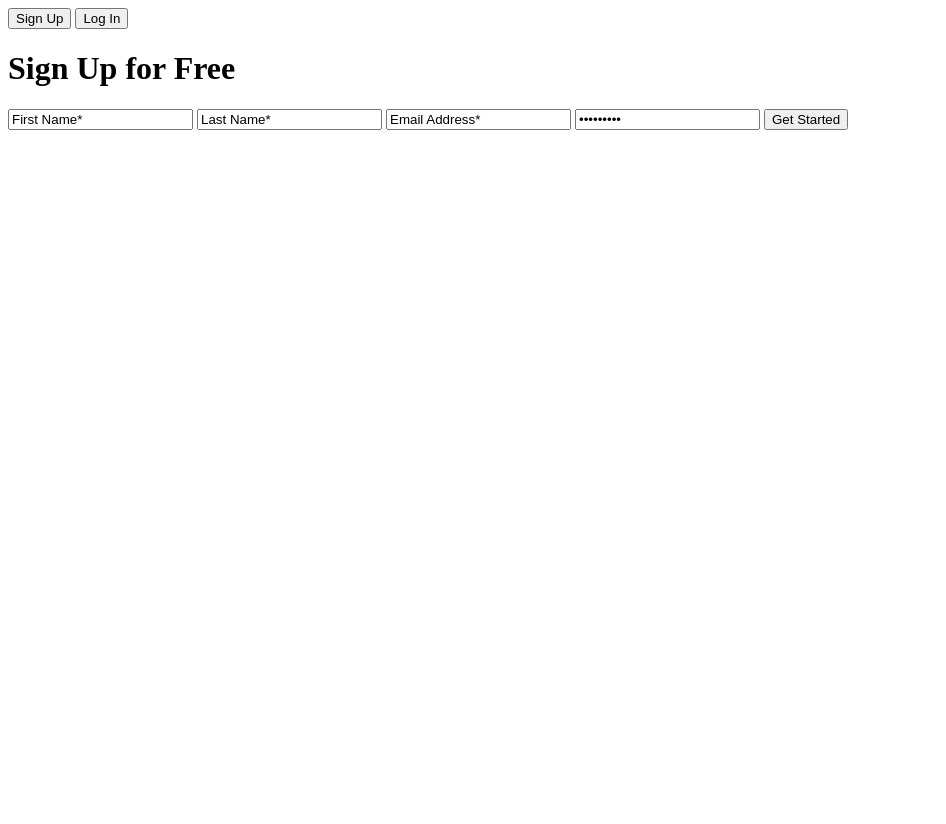
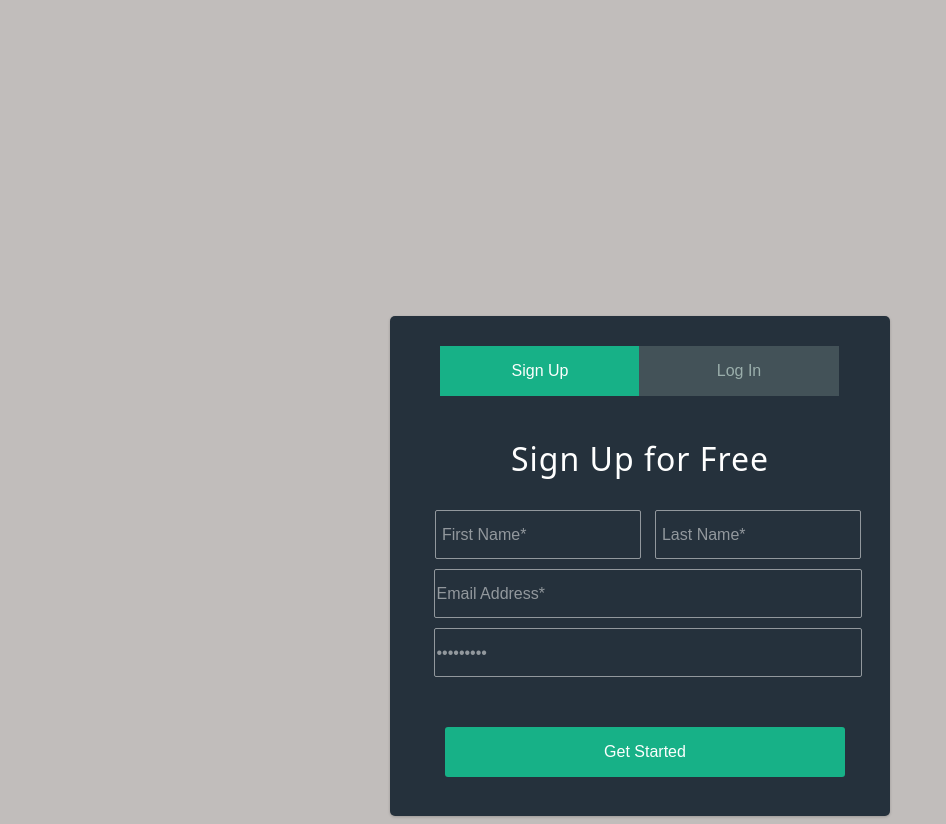
Before and after one commit to gingerlee/forms, a plain HTML site: page index.html in a window 1280 px wide. Shown: the whole page, without its empty margins (0-946 px from the left). Before the commit the page ends 800 px from the top, so only its background shows below. Drawn offline with Linux system fonts and the light colour scheme.

Commit message:
create sign up form

```diff
--- a/css/styles.css
+++ b/css/styles.css
@@ -0,0 +1,108 @@
+body {
+  background-color: #c1bdbb;
+  box-sizing: border-box;
+}
+
+.wrap {
+  margin: 0 auto;
+  margin-top: 25%;
+  background-color: #25313c;
+  height: 500px;
+  width: 500px;
+  border-radius: 5px;
+  box-shadow: 0 1px 3px rgba(0, 0, 0, 0.2);
+  position: relative;
+  overflow: hidden;
+}
+
+button:focus, button:hover {
+  outline: none;
+}
+
+.top-buttons {
+  display: block;
+  position: absolute;
+  height: 20%;
+  width: 100%;
+}
+
+.top-buttons button {
+  height: 50px;
+  width: 200px;
+}
+
+#sign-up-button {
+  margin-left: 50px;
+  margin-top: 30px;
+  margin-right: -5px;
+  background-color:#17b187;
+  border: none;
+  color: #fcfefd;
+  font-size: 1em;
+}
+
+#log-in-button {
+  background-color: #435258;
+  border: none;
+  color: #9aaeab;
+  font-size: 1em;
+}
+
+.form-body {
+  position: absolute;
+  height: 80%;
+  top: 20%;
+  text-align: center;
+}
+
+h1 {
+  color: #fff;
+  font-family: system-ui;
+  letter-spacing: 1px;
+  font-weight: normal;
+  margin-bottom: 30px;
+}
+
+input {
+  height: 45px;
+  width: 200px;
+  border: 1px solid #92989d;
+  background-color: #25313c;
+  color: #92989d;
+  font-size: 1em;
+  margin-left: 15px;
+  border-radius: 2px;
+}
+
+input:focus {
+  background: rgba(0,0,0,.2);
+  outline: none;
+}
+
+#email {
+  width: 422px;
+  margin-top: 10px;
+}
+
+#password {
+  width: 422px;
+  margin-top: 10px;
+}
+
+#get-started {
+  display: block;
+  margin-top: 25px;
+  width: 80%;
+  height: 50px;
+  border-radius: 3px;
+  background-color: #17b187;
+  border: none;
+  font-size: 1em;
+  color: #fcfefd;
+  margin-left: 55px;
+  margin-top: 50px;
+}
+
+#first-name {
+  margin-right: -5px;
+}
--- a/index.html
+++ b/index.html
@@ -2,22 +2,26 @@
 <html>
   <head>
     <meta charset="utf-8">
+    <link rel="stylesheet" href="css/styles.css">
     <title>Form Practice</title>
   </head>
   <body>
     <div class="wrap">
       <form>
+        <div class="top-buttons">
           <button type="button" name="sign-up-button" id="sign-up-button">Sign Up</button>
           <button type="button" name="log-in-button" id="log-in-button">Log In</button>
-
+        </div>
+        <div class="form-body">
           <h1>Sign Up for Free</h1>
 
-        <input type="text" name="first-name" id="first-name" value="First Name*" placeholder="">
-        <input type="text" name="last-name" id="last-name" value="Last Name*" placeholder="">
+          <input type="text" name="first-name" id="first-name" value=" First Name*" placeholder="">
+          <input type="text" name="last-name" id="last-name" value=" Last Name*" placeholder=""><br>
           <input type="email" name="email" id="email" value="Email Address*" placeholder="">
           <input type="password" name="password" id="password" value="Password*">
 
           <button type="button" name="button" id="get-started">Get Started</button>
+        </div>
       </form>
     </div>
   </body>
```
Lines whose indentation alone changed are shown as unchanged.
